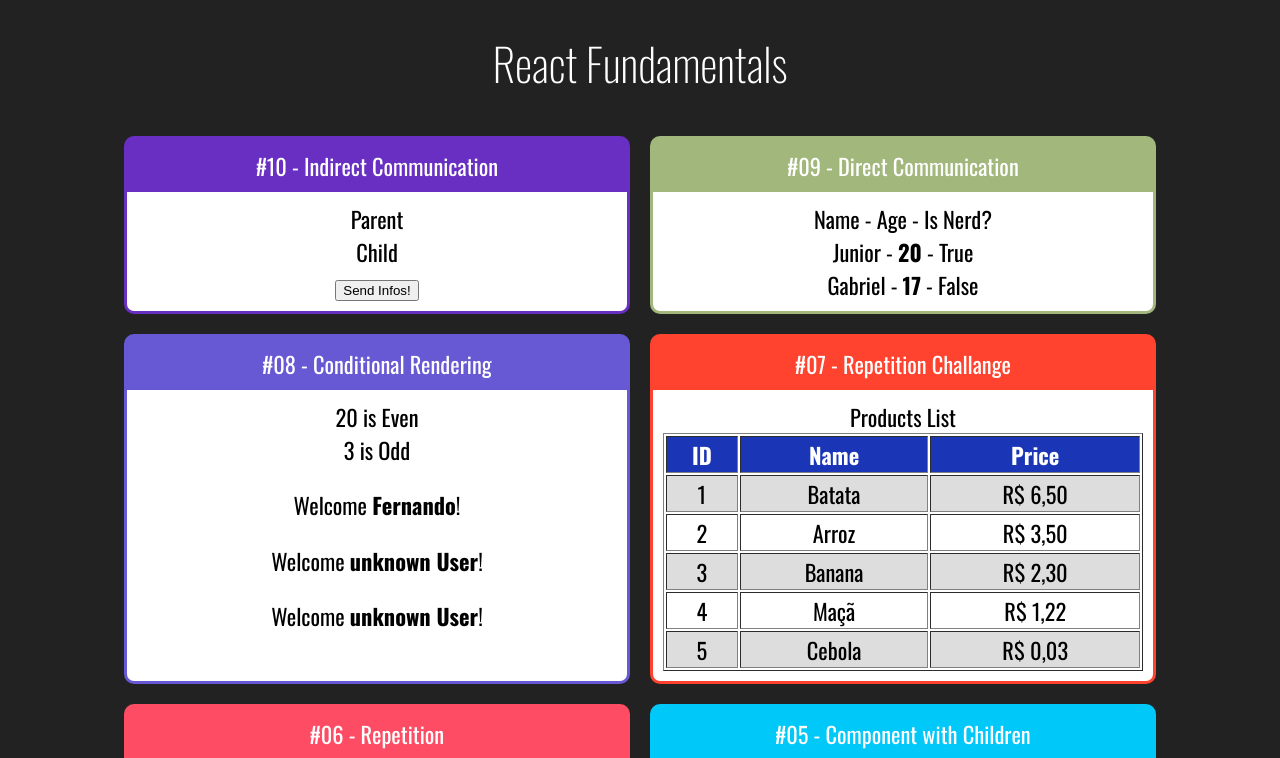
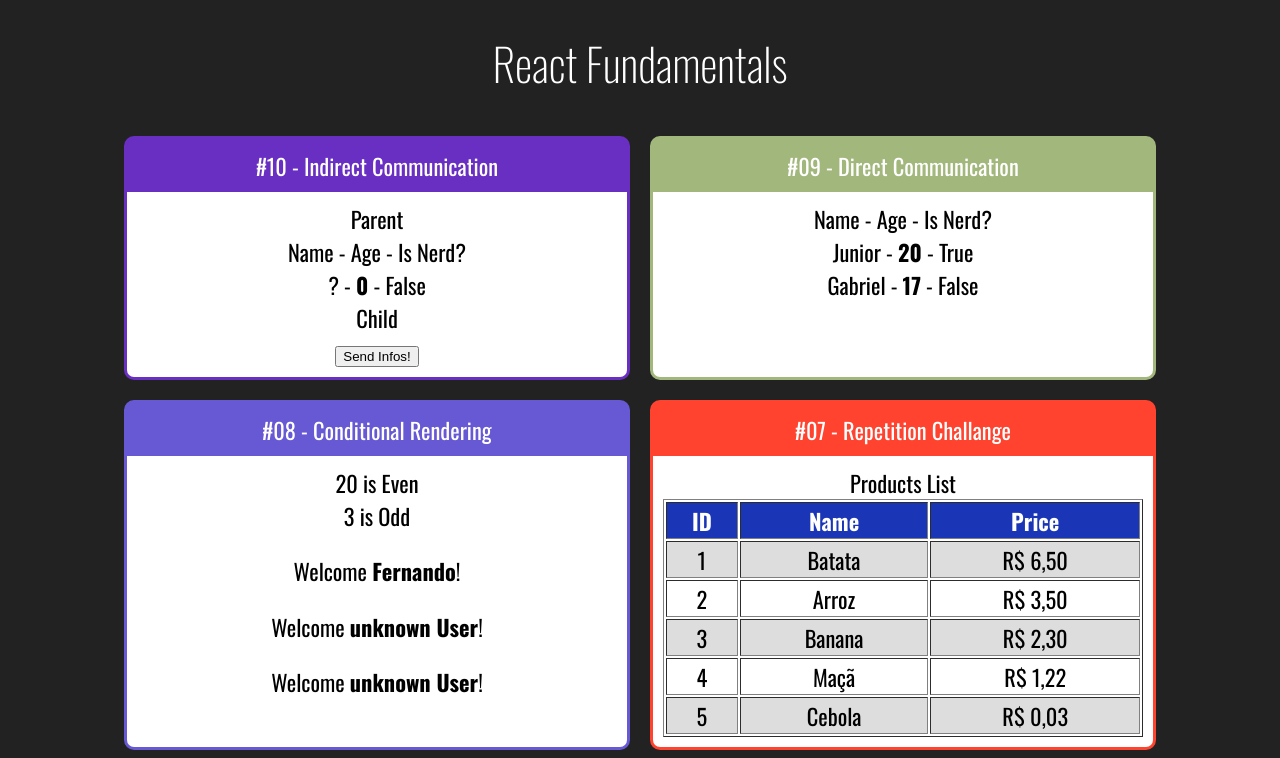
Before and after one commit to MagnunAVF/react-redux-skills, a React (Create React App) app in the folder react-fundamentals/: page / in a window 1280 px wide. Shown: the top 758 px of the page. Built offline with nearby package versions, Linux system fonts and the light colour scheme.

Commit message:
Use useState hook in indirect communication components

```diff
--- a/react-fundamentals/src/components/communication/IndirectChild.jsx
+++ b/react-fundamentals/src/components/communication/IndirectChild.jsx
@@ -2,10 +2,17 @@ import React from "react";
 
 export default (props) => {
   const callbackFunc = props.whenClicked;
+
+  const generateAge = () => parseInt(Math.random() * 20) + 50;
+
+  const generateNerd = () => Math.random() > 0.5;
+
   return (
     <div>
       <div>Child</div>
-      <button onClick={(_) => callbackFunc("João", 53, true)}>
+      <button
+        onClick={(_) => callbackFunc("João", generateAge(), generateNerd())}
+      >
         Send Infos!
       </button>
     </div>
--- a/react-fundamentals/src/components/communication/IndirectParent.jsx
+++ b/react-fundamentals/src/components/communication/IndirectParent.jsx
@@ -1,13 +1,26 @@
-import React from "react";
+import React, { useState } from "react";
 import IndirectChild from "./IndirectChild";
 
 export default (props) => {
+  const [name, setName] = useState("?");
+  const [age, setAge] = useState(0);
+  const [nerd, setNerd] = useState(false);
+
   function receiveInfos(name, age, nerd) {
-    console.log(`Name: ${name}, Age: ${age}, IsNerd: ${nerd}`);
+    setName(name);
+    setAge(age);
+    setNerd(nerd);
   }
+
   return (
     <div>
       <div>Parent</div>
+      <div><span>Name - Age - Is Nerd?</span></div>
+      <div>
+        <span>{name} - </span>
+        <span><strong>{age}</strong> - </span>
+        <span>{nerd ? "True" : "False"}</span>
+      </div>
       <IndirectChild whenClicked={receiveInfos}></IndirectChild>
     </div>
   );
```
